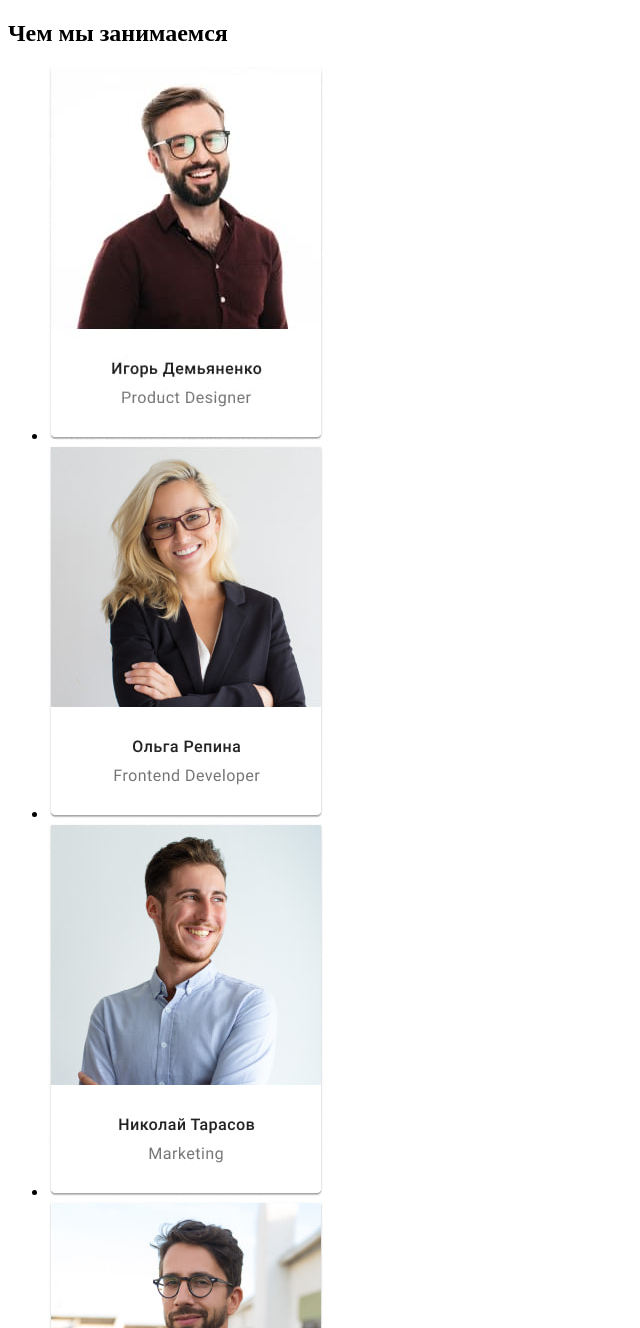
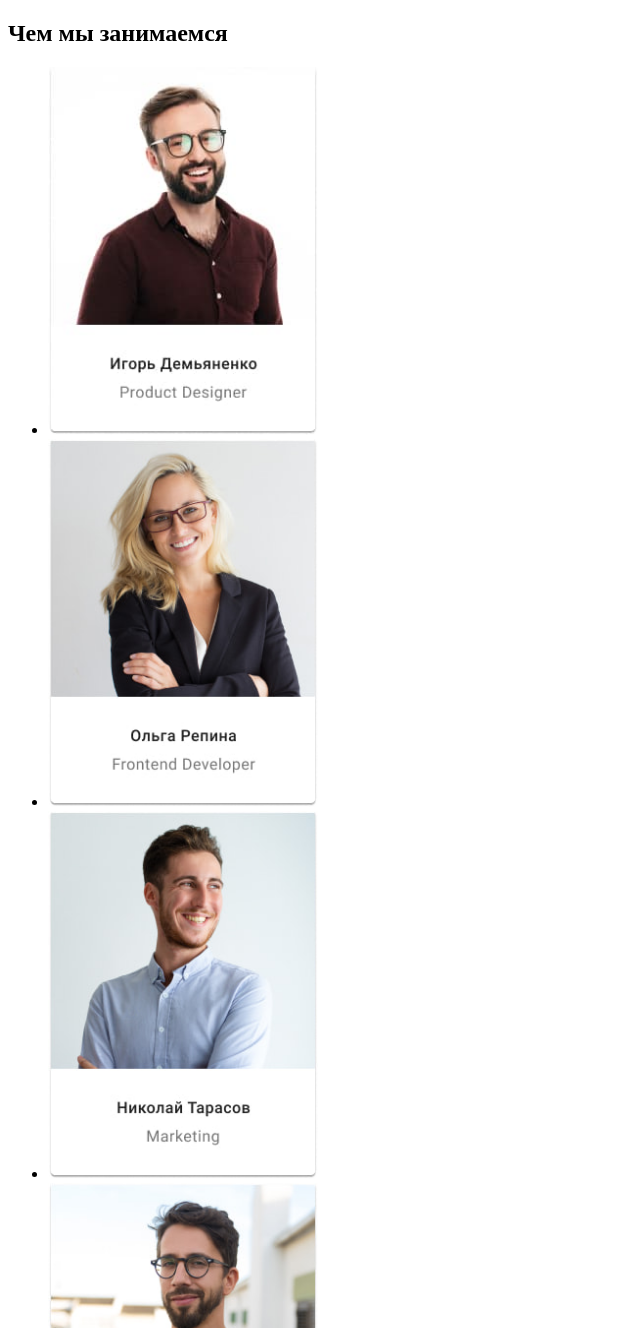
Before and after one commit to Evgen198912/goit-markup-hw-01, a plain HTML site: page index.html in a window 1280 px wide. Shown: the part 1472-2800 px from the top of the page, without its empty margins (0-640 px from the left). Drawn offline with Linux system fonts and the light colour scheme.

Commit message:
Update index.html

```diff
--- a/index.html
+++ b/index.html
@@ -56,19 +56,41 @@
       <!-- About section -->
       <section>
         <ul>
-          <li><img src="./images/main/img.jpg" alt="Программирование" /></li>
-          <li><img src="./images/main/box2.jpg" alt="Макетирование" /></li>
-          <li><img src="./images/main/box3.jpg" alt="Цветовая гамма" /></li>
+          <li>
+            <img src="./images/main/img.jpg" alt="Программирование" width="370" height="294" />
+          </li>
+          <li><img src="./images/main/box2.jpg" alt="Макетирование" width="370" height="294" /></li>
+          <li>
+            <img src="./images/main/box3.jpg" alt="Цветовая гамма" width="370" height="294" />
+          </li>
         </ul>
         <h2>Чем мы занимаемся</h2>
       </section>
       <!-- Team section -->
       <section>
         <ul>
-          <li><img src="./images/main/team_card1.jpg" alt="Игорь Демьяненко" /></li>
-          <li><img src="./images/main/team_card2.jpg" alt="Ольга Репина" /></li>
-          <li><img src="./images/main/team_card3.jpg" alt="Николай Тарасов" /></li>
-          <li><img src="./images/main/team_card4.jpg" alt="Михаил Ермаков" /></li>
+          <li>
+            <img
+              src="./images/main/team_card1.jpg"
+              alt="Игорь Демьяненко"
+              width="270"
+              height="368"
+            />
+          </li>
+          <li>
+            <img src="./images/main/team_card2.jpg" alt="Ольга Репина" width="270" height="368" />
+          </li>
+          <li>
+            <img
+              src="./images/main/team_card3.jpg"
+              alt="Николай Тарасов"
+              width="270"
+              height="368"
+            />
+          </li>
+          <li>
+            <img src="./images/main/team_card4.jpg" alt="Михаил Ермаков" width="270" height="368" />
+          </li>
         </ul>
         <h2>Наша команда</h2>
       </section>
```
